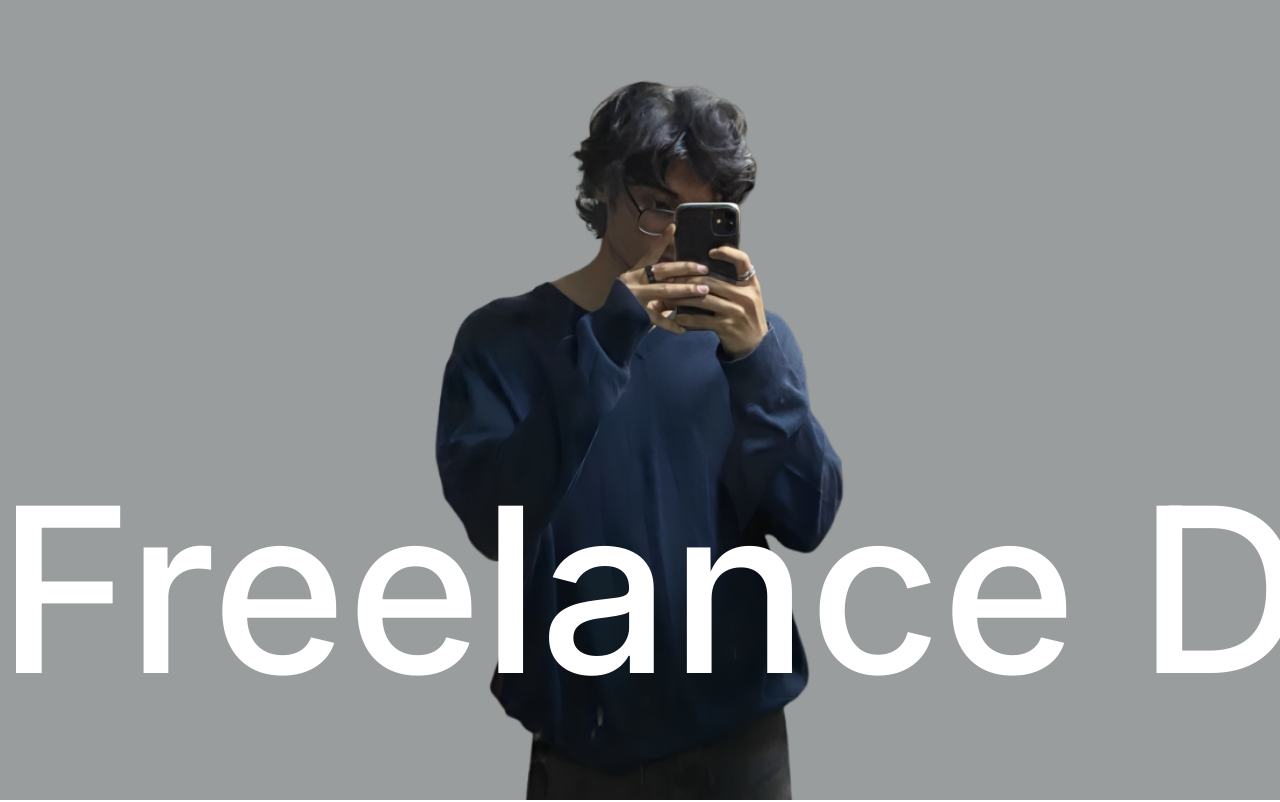
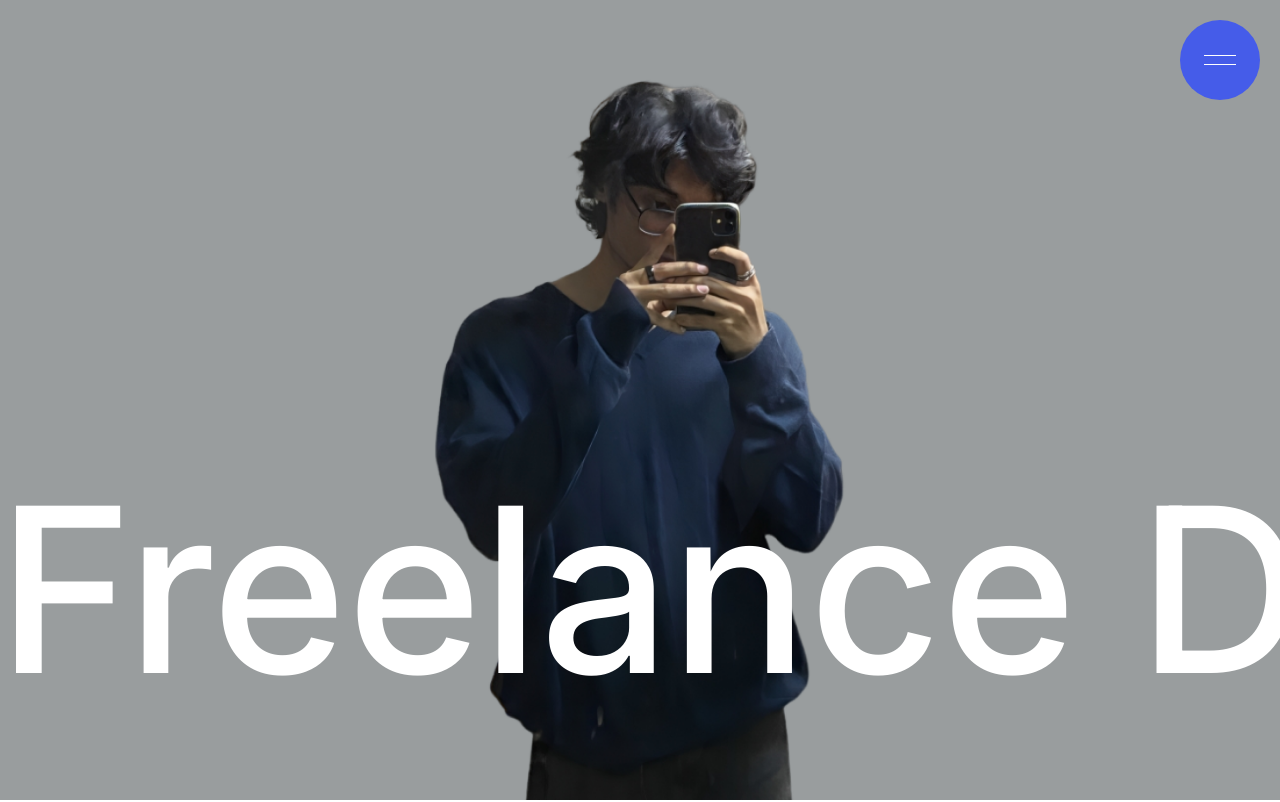
Before and after one commit to 05cyrus/My-Portfolio, a Next.js app: page / in a window 1280 px wide. Shown: the top 802 px of the page. Built offline with nearby package versions, Linux system fonts and the light colour scheme.

Commit message:
burger menu icon coded

```diff
--- a/src/app/layout.tsx
+++ b/src/app/layout.tsx
@@ -1,6 +1,7 @@
 import type { Metadata } from "next";
 import { Inter } from 'next/font/google'
 import "./globals.css";
+import Header from "../components/Header";
 
 const inter = Inter({ subsets: ['latin'] })
 
@@ -19,6 +20,7 @@
       <body
         className={inter.className}
       >
+                <Header />
         {children}
       </body>
     </html>
--- /dev/null
+++ b/src/components/Header/index.jsx
@@ -0,0 +1,16 @@
+'use client'
+import styles from './style.module.scss'
+import { useState } from 'react';
+
+export default function Header() {
+
+  const [isActive, setIsActive] = useState(false);
+
+  return (
+    <>
+    <div onClick={() => {setIsActive(!isActive)}} className={styles.button}>
+      <div className={`${styles.burger} ${isActive ? styles.burgerActive : ""}`}></div>
+    </div>
+    </>
+  )
+}
--- /dev/null
+++ b/src/components/Header/style.module.scss
@@ -0,0 +1,50 @@
+.button{
+    position: fixed;
+    right: 0px;
+    margin: 20px;
+    z-index: 2;
+    width: 80px;
+    height: 80px;
+    border-radius: 50%;
+    background-color: #455CE9;
+    cursor: pointer;
+    display: flex;
+    align-items: center;
+    justify-content: center;
+}
+
+.burger{
+    width: 100%;
+    &::after, &::before{
+        content: "";
+        display: block;
+        height: 1px;
+        width: 40%;
+        margin: auto;
+        background-color: white;
+        position: relative;
+        transition: transform 0.3s;
+    }
+
+    &::after{
+        top: -5px;
+    }
+
+    &::before{
+        top: 5px;
+    }
+}
+
+.burgerActive{
+
+    &::after{
+        transform: rotate(45deg);
+        top: -1px;
+    }
+
+    &::before{
+        transform: rotate(-45deg);
+        top: 0px;
+    }
+
+}
```
